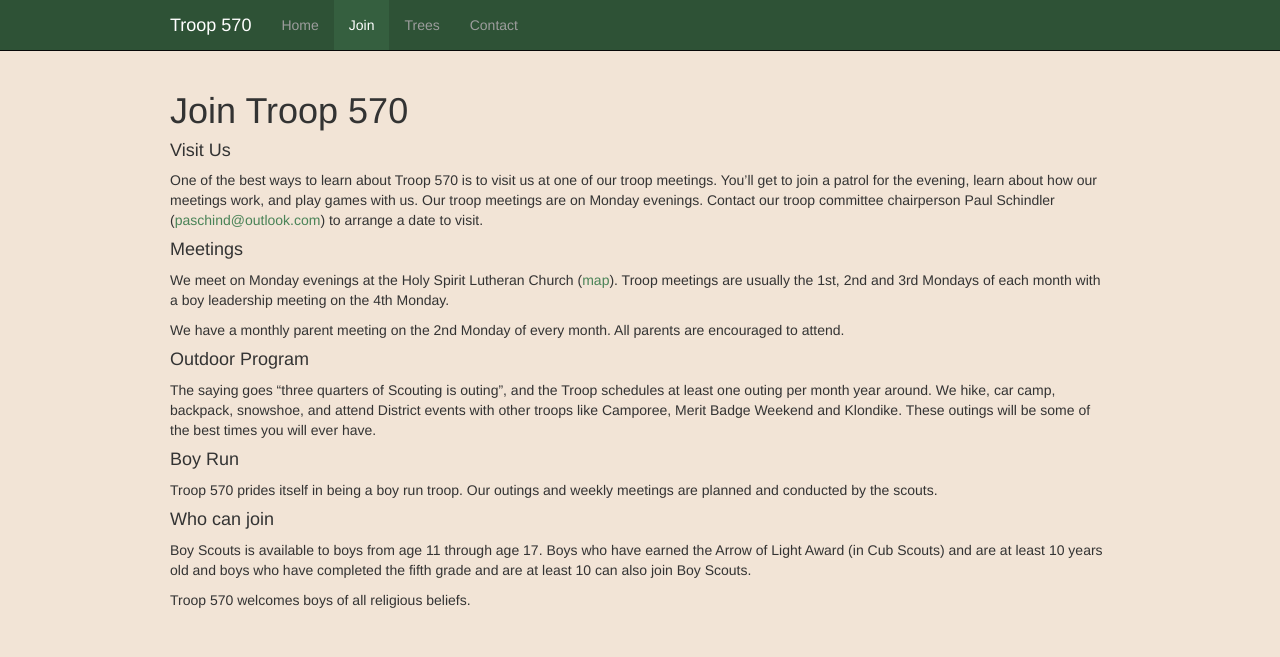
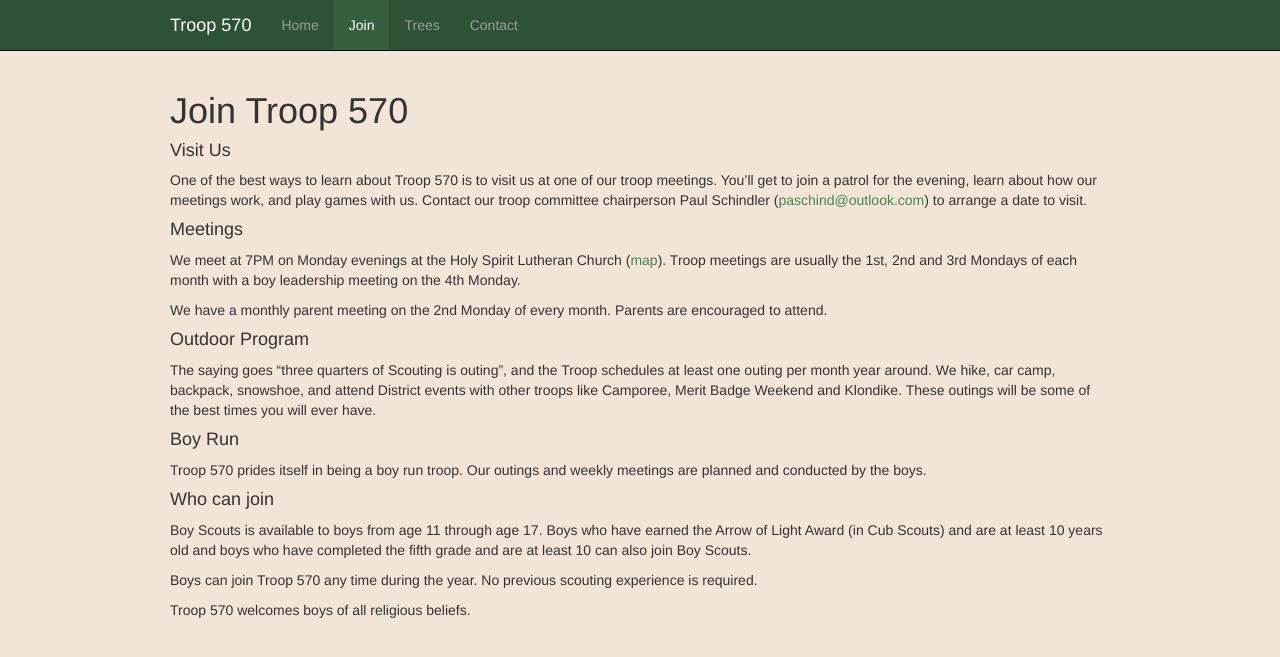
Before and after one commit to troop570/troop570.github.io, a Jekyll site: the page built from join/index.md, in a window 1280 px wide. Shown: the top 657 px of the page. Built offline with Jekyll 4.4.1, drawn with Linux system fonts in a browser that asks for light colours; nearby versions of some CDN libraries.

Commit message:
Set image size, minor edits to text.

```diff
--- a/index.html
+++ b/index.html
@@ -33,7 +33,7 @@
           <div class="carousel-inner" role="listbox">
             {% for slide in page.slides %}
               <div class="item{% if forloop.first %} active{% endif %}">
-                <img src="{{ slide.image }}">
+                <img src="{{ slide.image }}" width="550" height="367">
                 <div class="carousel-caption">
                   {{ slide.title }}
                 </div>
@@ -61,7 +61,7 @@
       <h2>Join</h2>
       <p>Scouting is camping, hiking, swimming, campfires, and friendship.
       Scouting is learning about the community, our country, and the world. But
-      most of all, Scouting is <b><i>FUN!</i></b>.
+      most of all, Scouting is <b><i>FUN!</i></b>
 
       <p>We encourage boys to join our Troop.
       <p><a class="btn btn-default" href="/join/">More about Troop 570 &raquo;</a></p>
--- a/join/index.md
+++ b/join/index.md
@@ -6,19 +6,19 @@
 
 One of the best ways to learn about Troop 570 is to visit us at one of our
 troop meetings. You'll get to join a patrol for the evening, learn about how
-our meetings work, and play games with us. Our troop meetings are on Monday
-evenings. Contact our troop committee chairperson Paul Schindler
+our meetings work, and play games with us. Contact our troop committee
+chairperson Paul Schindler
 ([paschind@outlook.com](mailto:paschind@outlook.com)) to arrange a date to
 visit.
 
 #### Meetings
 
-We meet on Monday evenings at the Holy Spirit Lutheran Church
+We meet at 7PM on Monday evenings at the Holy Spirit Lutheran Church
 ([map](http://goo.gl/OGwdzP)). Troop meetings are usually the 1st, 2nd and 3rd
 Mondays of each month with a boy leadership meeting on the 4th Monday.
 
-We have a monthly parent meeting on the 2nd Monday of every month. All parents
-are encouraged to attend.
+We have a monthly parent meeting on the 2nd Monday of every month. Parents are
+encouraged to attend.
 
 #### Outdoor Program
 
@@ -31,7 +31,7 @@
 #### Boy Run
 
 Troop 570 prides itself in being a boy run troop. Our outings and weekly
-meetings are planned and conducted by the scouts.
+meetings are planned and conducted by the boys.
 
 #### Who can join
 
@@ -40,4 +40,7 @@
 and boys who have completed the fifth grade and are at least 10 can also join
 Boy Scouts.
 
+Boys can join Troop 570 any time during the year. No previous scouting
+experience is required.
+
 Troop 570 welcomes boys of all religious beliefs.
```
